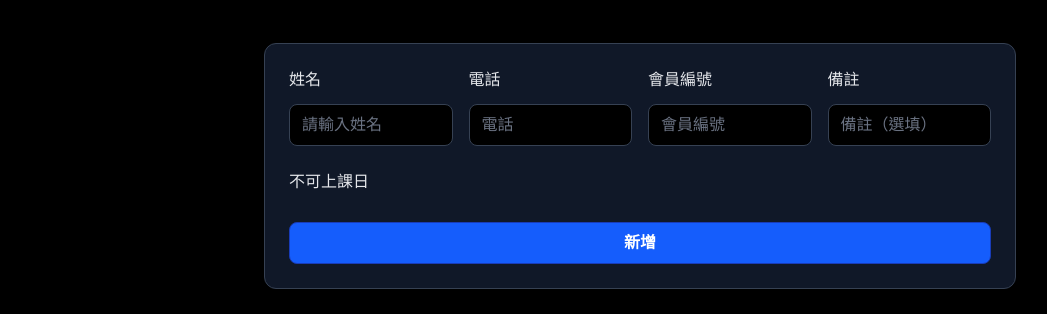
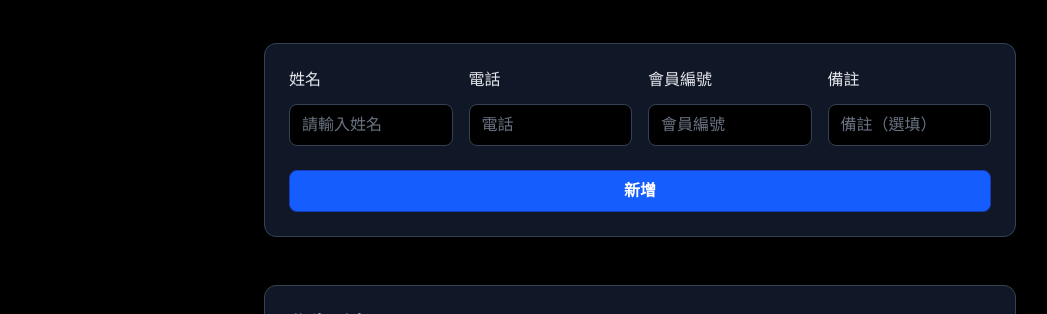
Before and after one commit to s900bill/planbar, a Next.js app: page /students in a window 1280 px wide. Shown: the part 153-467 px from the top of the page, without its empty margins (0-1047 px from the left). Built offline with nearby package versions, Linux system fonts and the light colour scheme; no server answers; the database is empty.

Commit message:
新增學生時隱藏不可上課日

```diff
--- a/src/app/students/page.tsx
+++ b/src/app/students/page.tsx
@@ -240,15 +240,17 @@ export default function StudentsPage() {
                 disabled={loading}
               />
             </div>
-            <div className="col-span-full  mt-2">
-              <label className="block text-gray-200 mb-1">不可上課日</label>
-              {editId && (
+
+            {editId && (
+              <div className="col-span-full  mt-2">
+                <label className="block text-gray-200 mb-1">不可上課日</label>
                 <StudentUnavailableEditor
                   value={unavailableDates}
                   onChange={setUnavailableDates}
                 />
-              )}
-            </div>
+              </div>
+            )}
+
             <div className="flex gap-2 col-span-full mt-2">
               <button
                 type="submit"
```
